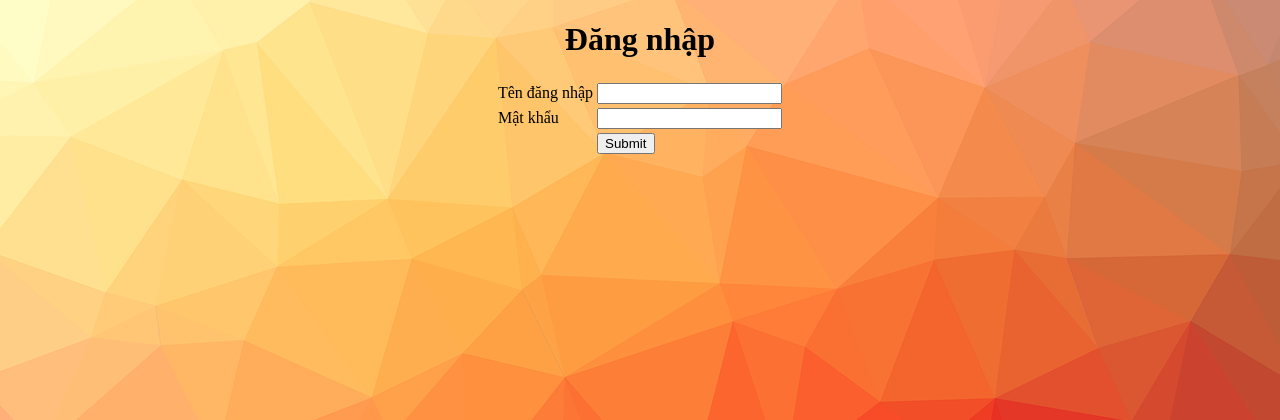
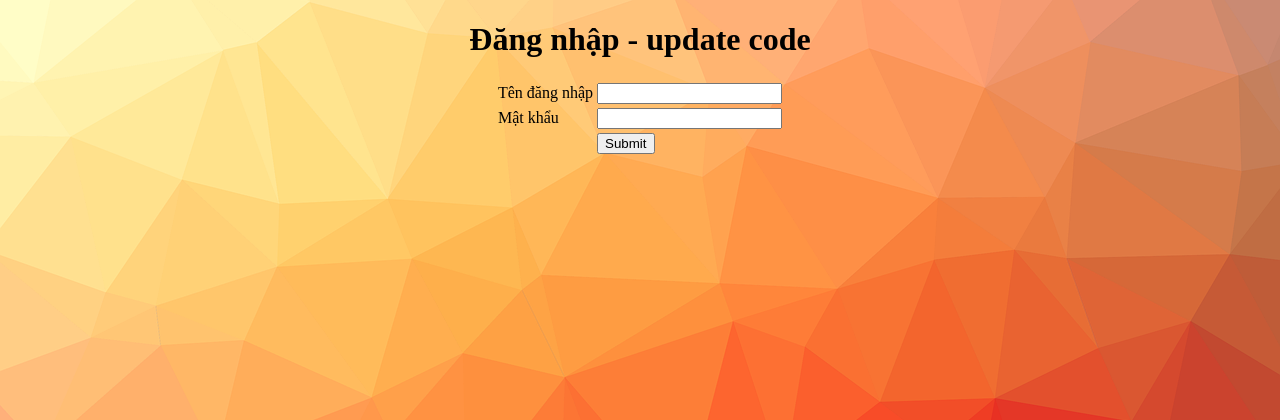
Before and after one commit to nguyen03t2/thefirst, a Django app: page /dangnhap/ in a window 1280 px wide. Shown: the top 420 px of the page. Run offline with Django 4.2, Linux system fonts and the light colour scheme.

Commit message:
edit code dang nhap

```diff
--- a/dangky/templates/dangnhap.html
+++ b/dangky/templates/dangnhap.html
@@ -9,7 +9,7 @@
     <link href="{% static 'css/style.css' %}" rel="stylesheet" type="text/css">
 </head>
 <body class="hinhnen" >
-    <div align="center"><h1>Đăng nhập</h1></div>
+    <div align="center"><h1>Đăng nhập - update code</h1></div>
    <form action="{%url 'xuly_dangnhap' %}">
     <table align="center">
         <tr>
```
